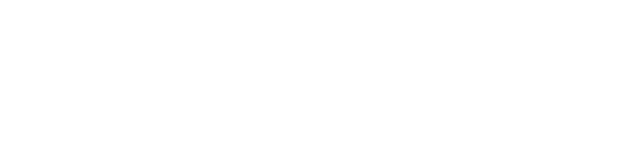
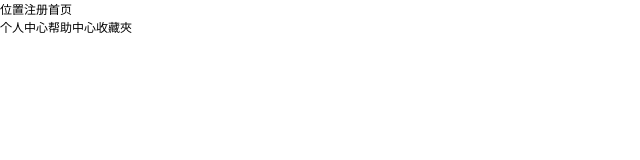
Before and after one commit to RobinYang11/hugeweb, a plain HTML site: page index.html in a window 1280 px wide. Shown: the whole page, without its empty margins (0-640 px from the left). Drawn offline with Linux system fonts and the light colour scheme.

Commit message:
add some staff

```diff
--- /dev/null
+++ b/assets/css/common.css
@@ -0,0 +1,30 @@
+
+
+body,div,dl,dt,dd,ul,ol,li,h1,h2,h3,h4,h5,h6,pre,form,fieldset,input,textarea,p,blockquote,th,td{
+    margin:0;
+    padding:0;
+}
+
+li{
+    list-style: none;
+}
+
+
+.clearfix:after {
+    content:"";
+    display: block;
+    clear:both;
+ }
+ .clearfix{
+     zoom: 1;
+ }
+
+.top_nav{
+    font-size: 12px;
+    height: 20px;
+}
+
+.top_nav li{
+    float: left;
+
+}
--- a/index.html
+++ b/index.html
@@ -2,8 +2,21 @@
 <html>
 <head>
 	<title></title>
+	<link rel="stylesheet" href="./assets/css/common.css">
 </head>
 <body>
+	<div class="top_nav">
+		<ul class="left_nav clearfix">
+			<li>位置</li>
+			<li>注册</li>
+			<li>首页</li>
+		</ul>
+		<ul class="right_nav clearfix">
+			<li>个人中心</li>
+			<li>帮助中心</li>
+			<li>收藏夾</li>
+		</ul>
+	</div>
 	<header>
 
 	</header>
```
